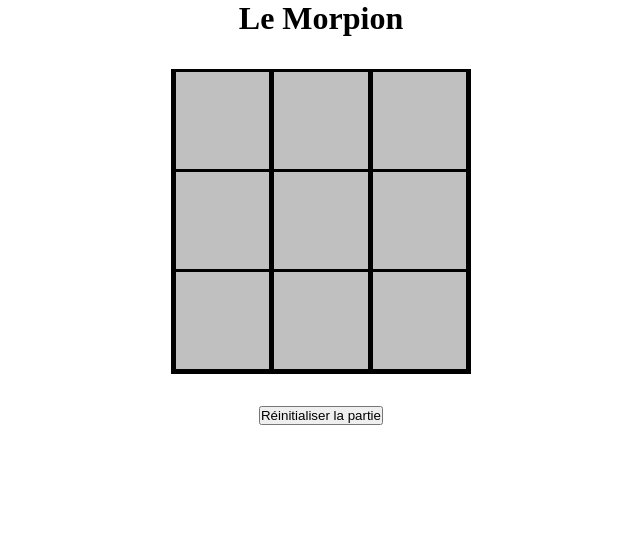
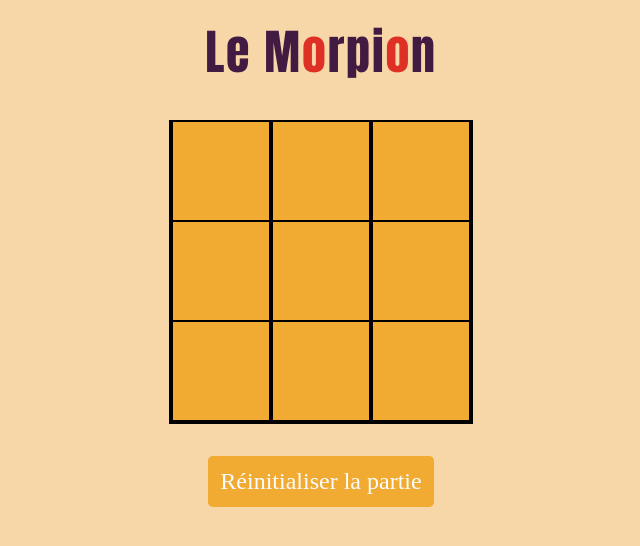
Before and after one commit to aurelien-gallea/runtrack2, a PHP site: page / in a window 1280 px wide. Shown: the top 546 px of the page, without its empty margins (319-959 px from the left). Run offline with PHP 8.4, Linux system fonts and the light colour scheme.

Commit message:
design + delai 5sec relaunch

```diff
--- a/jour08/job05/index.php
+++ b/jour08/job05/index.php
@@ -22,7 +22,7 @@ function reinitialisation() {
     }
     $_SESSION['symbole'] = "X";
     $_SESSION['compteur'] = 0;
-    header("Refresh:3");
+    header("Refresh:5");
 
 }
 // changements visuel des cases -------------------------------------
@@ -116,7 +116,7 @@ function finDePartie() {
     <title>Le morpion</title>
 </head>
 <body>
-    <h1>Le Morpion</h1>
+    <h1>Le M<span>o</span>rpi<span>o</span>n</h1>
 <form action="index.php" method="post">
 
     <table>
@@ -135,7 +135,7 @@ function finDePartie() {
             <td><button type="submit" <?php desactiver('c3') ?> name="c3" value="<?php affichage('c3') ?>"><?php affichage('c3') ?></button></td>
         </tr>
     </table>
-    <button type="submit" name="reset">Réinitialiser la partie</button>
+    <button type="submit" name="reset" id="reset">Réinitialiser la partie</button>
 </form>
 <h2><?php finDePartie() ?></h2>
 </body>
@@ -149,36 +149,57 @@ function finDePartie() {
     }
     body {
         text-align: center;
-
+        font-family: Impact, Haettenschweiler, 'Arial Narrow Bold', sans-serif;
+        letter-spacing: 1.8px;
+        background-color: #f7d7a8;
     }
-    tr,td {
-        border: 5px solid black;
+    td {
+        border: 4px solid black;
         border-collapse: collapse;
         height: 100px;
         width: 100px;
     }
     table {
         margin: 2rem auto;
-        width: 300px;
-        height: 300px;
+        border: 2px solid black;
         border-collapse: collapse;
-        background-color: silver;
+        background-color: #f1ab32;
     }
      table button {
         width: 100%;
         height: 100%;
         font-size: 5em;
         text-align: center;
-        background-color: silver;
-        border: none;
+        background-color: #f1ab32;
+        border: 0;
 
     }
 
     button[value="X"] {
-        color: blue;
+        color: #421b42;
     }
     button[value="O"] {
-        color: red;
+        color: #df3025;
+    }
+    #reset {
+        padding: 0.5em;
+        font-size: 1.5em;
+        border-radius: 0.3rem;
+        border: none;
+        font-family: serif;
+        font-weight: 300;
+        background: #f1ab32;
+        color:#f9fcfd;
+
+
+    }
+    h1 {
+        margin-top: 1rem;
+        color: #421b42;
+        font-size: 3em;
+    }
+    span {
+        color:#df3025;
     }
     h2 {
         margin-top: 3rem;
```
